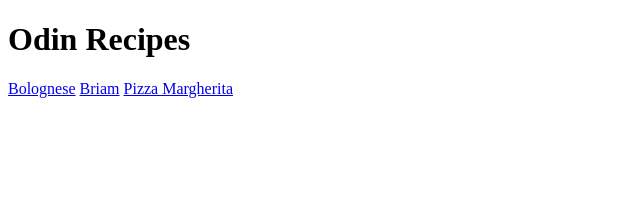
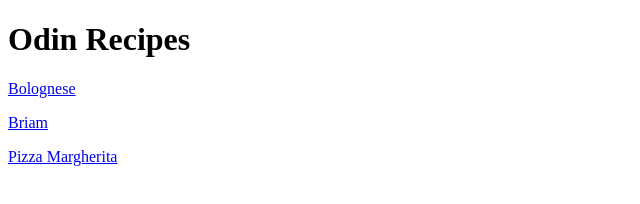
Before and after one commit to Ririkas/odin-recipes, a plain HTML site: page index.html in a window 1280 px wide. Shown: the whole page, without its empty margins (0-640 px from the left). Drawn offline with Linux system fonts and the light colour scheme.

Commit message:
edit structure of the page

```diff
--- a/index.html
+++ b/index.html
@@ -3,12 +3,14 @@
 <head>
     <meta charset="UTF-8">
     <meta name="viewport" content="width=device-width, initial-scale=1.0">
-    <title>Document</title>
+    <title>Odin Recipes</title>
 </head>
 <body>
     <h1>Odin Recipes</h1>
-    <a href="recipes/bolognese.html">Bolognese</a>
-    <a href="recipes/mpriam.html">Briam</a>
-    <a href="recipes/pizza-margherita.html">Pizza Margherita</a>
+
+    <p><a href="recipes/bolognese.html">Bolognese</a></p>
+    <p><a href="recipes/mpriam.html">Briam</a></p>
+    <p><a href="recipes/pizza-margherita.html">Pizza Margherita</a> </p>
+
 </body>
 </html>
```
